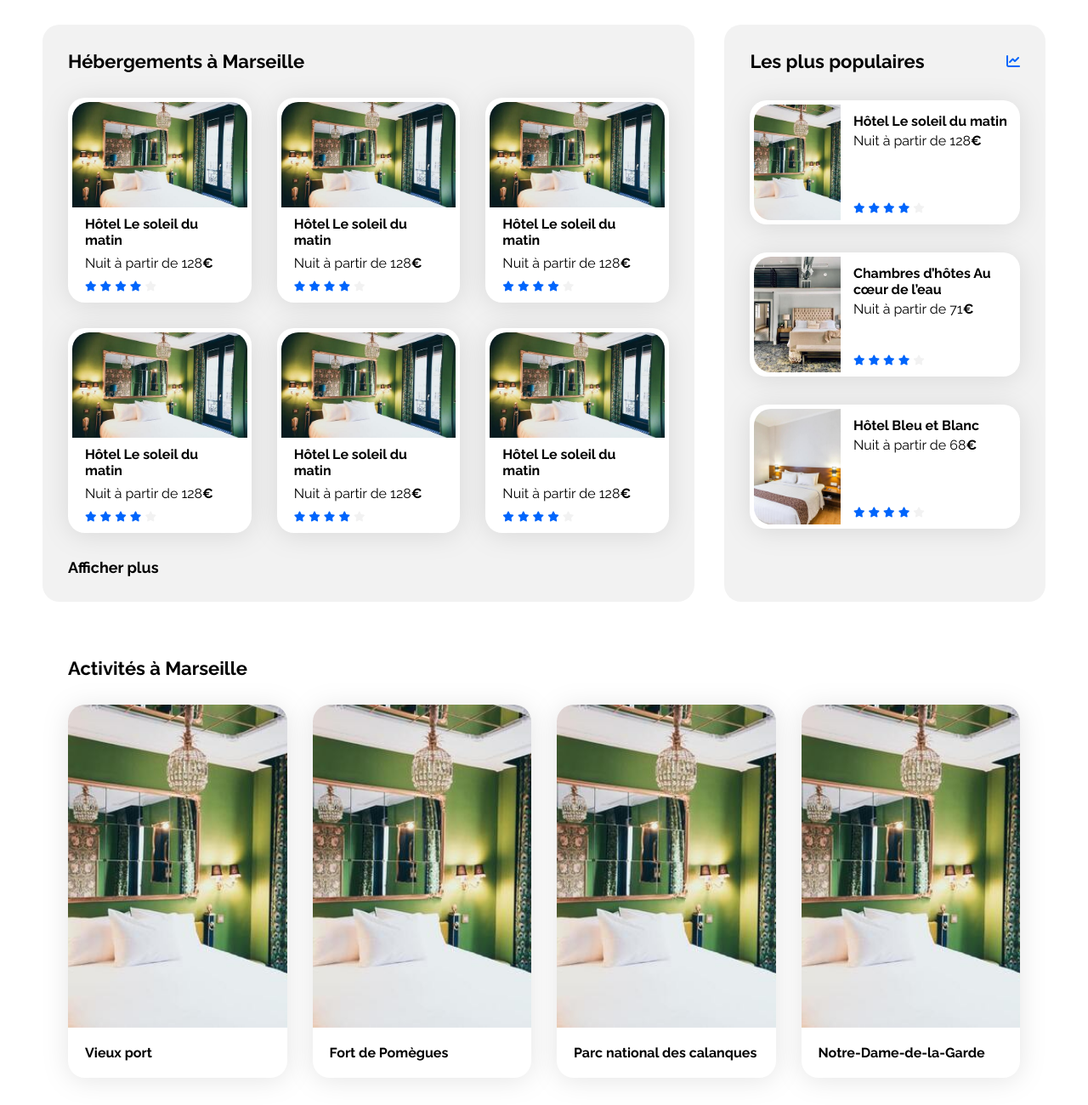
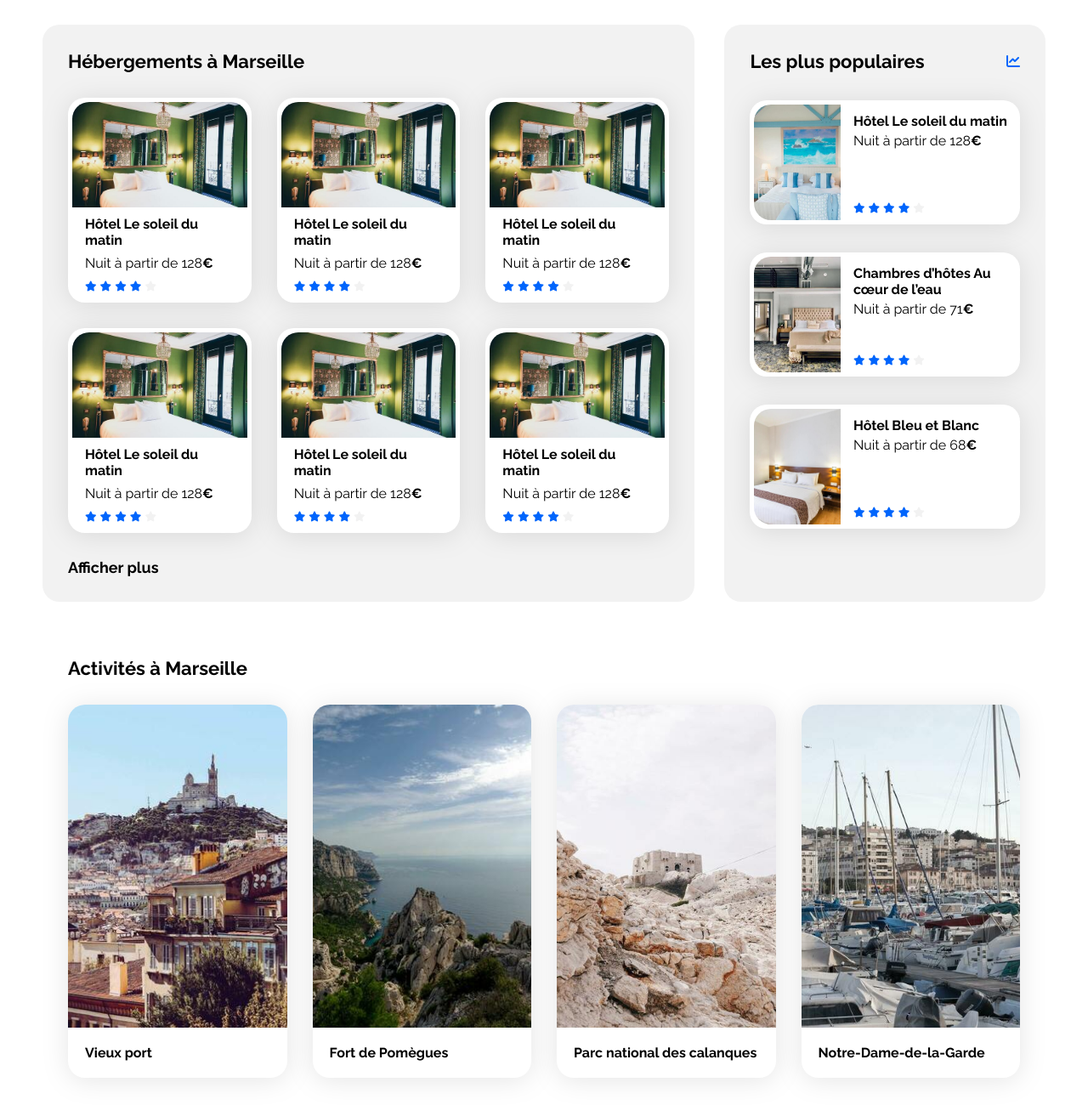
Before and after one commit to garpzy/Laurene_Projet2, a plain HTML site: page index.html in a window 1280 px wide. Shown: the part 400-1700 px from the top of the page at 85% size. Drawn offline with Linux system fonts and the light colour scheme.

Commit message:
replace_activitesimages

```diff
--- a/index.html
+++ b/index.html
@@ -197,7 +197,7 @@
                     </div>
                     <div class="populaires-cards">
                         <article class="card">
-                            <img src="./images/hebergements/emile-guillemot.jpg" alt="Image de la chambre d'hôtel montrant un lit">
+                            <img src="./images/hebergements/annie-spratt.jpg" alt="Image de la chambre d'hôtel montrant un lit">
                             <div class="card-content">
                                 <div class="card-txt">
                                     <h3 class="card-title">Hôtel Le soleil du matin</h3>
@@ -256,7 +256,7 @@
 
                     <div class="activites-cards">
                         <article class="card">
-                            <img src="./images/hebergements/emile-guillemot.jpg" alt="Image de la chambre d'hôtel montrant un lit">
+                            <img src="./images/activites/florian-wehde.jpg" alt="Image de la chambre d'hôtel montrant un lit">
                             <div class="card-content">
                                 <div class="card-text">
                                     <h3 class="card-title">Vieux port</h3>
@@ -264,7 +264,7 @@
                             </div>
                         </article>
                         <article class="card">
-                            <img src="./images/hebergements/emile-guillemot.jpg" alt="Image de la chambre d'hôtel montrant un lit">
+                            <img src="./images/activites/kilyan-sockalingum.jpg" alt="Image de la chambre d'hôtel montrant un lit">
                             <div class="card-content">
                                 <div class="card-text">
                                     <h3 class="card-title">Fort de Pomègues</h3>
@@ -272,7 +272,7 @@
                             </div>
                         </article>
                         <article class="card">
-                            <img src="./images/hebergements/emile-guillemot.jpg" alt="Image de la chambre d'hôtel montrant un lit">
+                            <img src="./images/activites/paul-hermann.jpg" alt="Image de la chambre d'hôtel montrant un lit">
                             <div class="card-content">
                                 <div class="card-text">
                                     <h3 class="card-title">Parc national des calanques</h3>
@@ -280,7 +280,7 @@
                             </div>
                         </article>
                         <article class="card">
-                            <img src="./images/hebergements/emile-guillemot.jpg" alt="Image de la chambre d'hôtel montrant un lit">
+                            <img src="./images/activites/reno-laithienne.jpg" alt="Image de la chambre d'hôtel montrant un lit">
                             <div class="card-content">
                                 <div class="card-text">
                                     <h3 class="card-title">Notre-Dame-de-la-Garde</h3>
```
